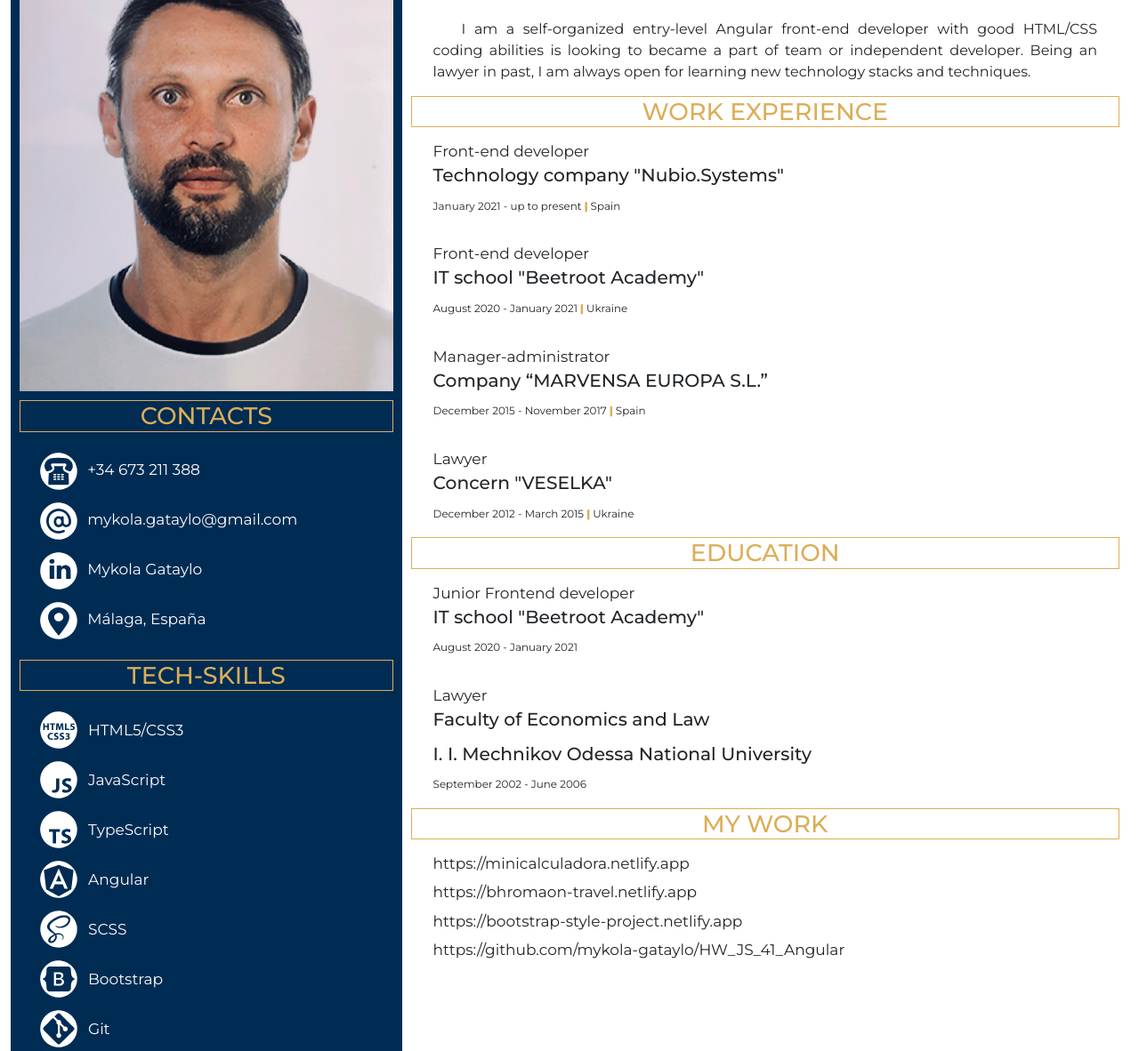
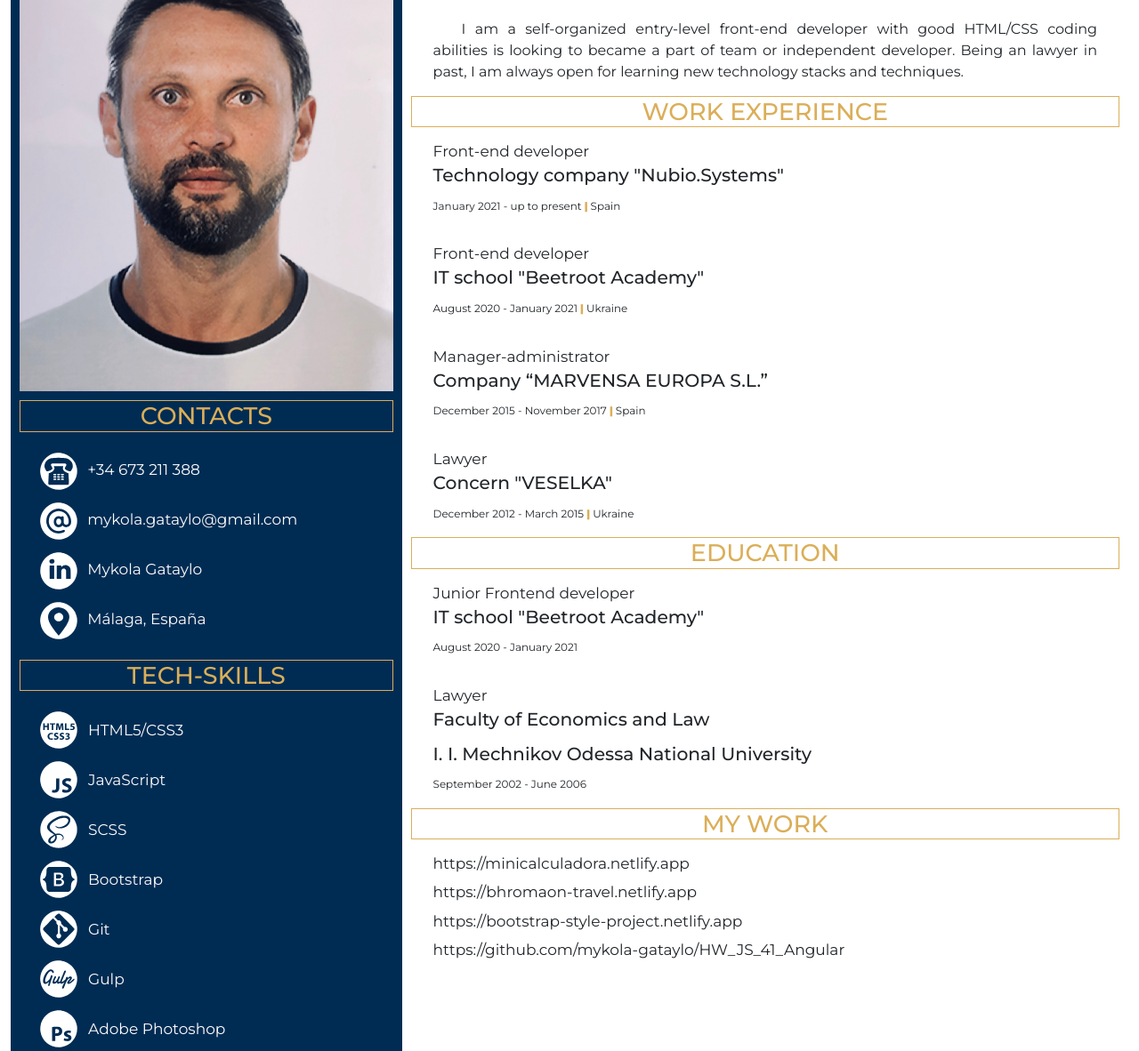
Before and after one commit to mykola-gataylo/rsschool-cv, a plain HTML site: page index.html in a window 1280 px wide. Shown: the part 118-1300 px from the top of the page at 89% size. Drawn offline with nearby package versions, Linux system fonts and the light colour scheme.

Commit message:
refactor: refactor tech-skills

```diff
--- a/index.html
+++ b/index.html
@@ -82,18 +82,18 @@
               </svg>
               <span>JavaScript</span>
             </li>
-            <li class="tech-skills__item">
+            <!-- <li class="tech-skills__item">
               <svg class="icon">
                 <use xlink:href="./icons/sprite.svg#typescript"></use>
               </svg>
               <span>TypeScript</span>
-            </li>
-            <li class="tech-skills__item">
+            </li> -->
+            <!-- <li class="tech-skills__item">
               <svg class="icon">
                 <use xlink:href="./icons/sprite.svg#angular"></use>
               </svg>
               <span>Angular</span>
-            </li>
+            </li> -->
             <li class="tech-skills__item">
               <svg class="icon">
                 <use xlink:href="./icons/sprite.svg#sass"></use>
@@ -212,7 +212,7 @@
       </div>
       <div class="description">
         <p class="description__description">
-          I am a self-organized entry-level Angular front-end developer with good HTML/CSS coding
+          I am a self-organized entry-level front-end developer with good HTML/CSS coding
           abilities is looking to became a part of team or independent developer. Being an lawyer in
           past, I am always open for learning new technology stacks and techniques.
         </p>
```
Also changed, not shown: 1 other file.
